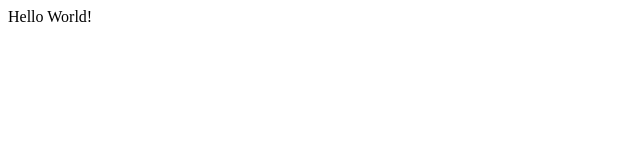
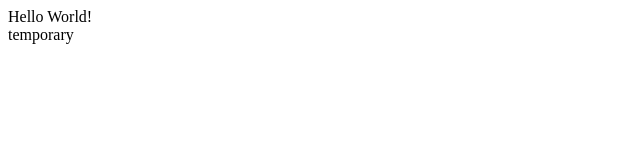
Before and after one commit to project-dobby/dobby-fe, a React app: page / in a window 1280 px wide. Shown: the top 160 px of the page, without its empty margins (0-640 px from the left). Built offline with nearby package versions, Linux system fonts and the light colour scheme.

Commit message:
:sparkles: set store

```diff
--- /dev/null
+++ b/src/components/Temp.tsx
@@ -0,0 +1,31 @@
+import React, {Component} from 'react';
+import {connect} from "react-redux";
+import {State as TempState, getTemp} from "src/ducks/temp";
+
+type States = {};
+
+type Props = {
+    temp: TempState,
+    getTemp: typeof getTemp;
+};
+
+class Temp extends Component<Props, States> {
+
+    componentDidUpdate(prevProps: Readonly<Props>, prevState: Readonly<States>, snapshot?: any): void {
+        this.props.getTemp();
+    }
+
+    render() {
+        return <div>{this.props.temp.title}</div>;
+    }
+
+}
+
+export default connect(
+    (store: Store) => ({
+        temp: store.temp
+    }),
+    {
+        getTemp
+    }
+)(Temp);
--- /dev/null
+++ b/src/ducks/index.ts
@@ -0,0 +1,5 @@
+import temp from './temp';
+
+export default {
+    temp
+};
--- /dev/null
+++ b/src/ducks/temp.ts
@@ -0,0 +1,31 @@
+export type State = {
+    title: string
+};
+
+const initialState = {
+    title: 'temporary'
+};
+
+enum ActionType {
+    GET_TEMP = '@temp/GET_TEMP'
+}
+
+export const getTemp = () => ({
+    type: ActionType.GET_TEMP,
+    data: {
+        title: 'temp!'
+    }
+});
+
+export default function (state: State = initialState, action: any) {
+    switch (action.type) {
+        case ActionType.GET_TEMP:
+            return {
+                ...state,
+                title: action.data.title
+            };
+        default:
+            return state;
+    }
+
+}
--- a/src/index.tsx
+++ b/src/index.tsx
@@ -1,9 +1,20 @@
 import React from 'react';
 import ReactDOM from 'react-dom';
+import {Provider} from 'react-redux';
+import {createStore} from 'redux';
+import {combineReducers} from 'redux';
+import rootStore from 'src/ducks';
+
+import Temp from 'src/components/Temp';
+
+const store = createStore(combineReducers(rootStore));
 
 ReactDOM.render(
-    <div>
-        Hello World!
-    </div>,
+    <Provider store={store}>
+        <div>
+            Hello World!
+        </div>
+        <Temp/>
+    </Provider>,
     document.getElementById('root')
 );
```
Also changed, not shown: package.json (+7 -1 lines), src/global.d.ts (added, +7 -0 lines), tsconfig.json (added, +28 -0 lines), 1 other file (tests, documents, lock files or other folders).
